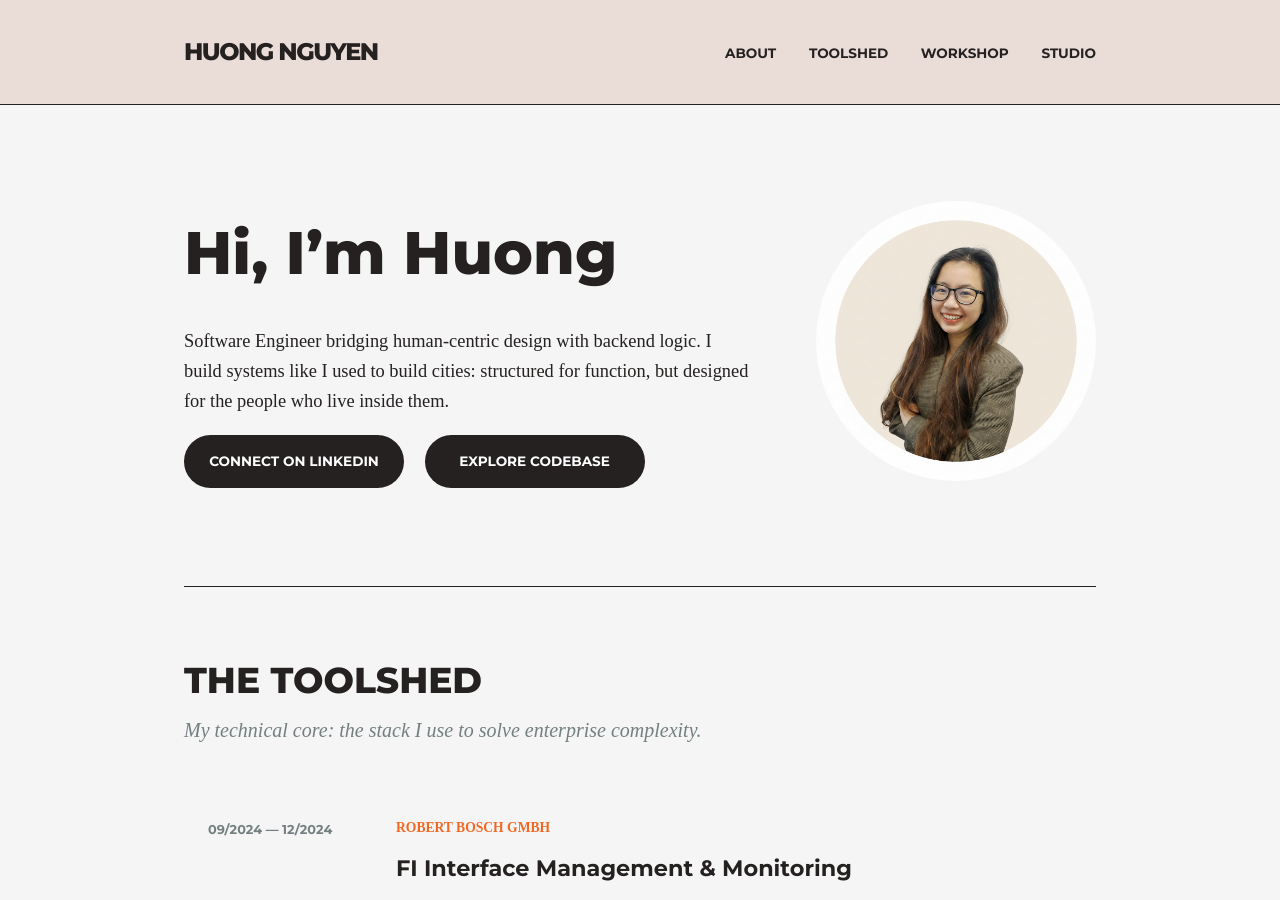
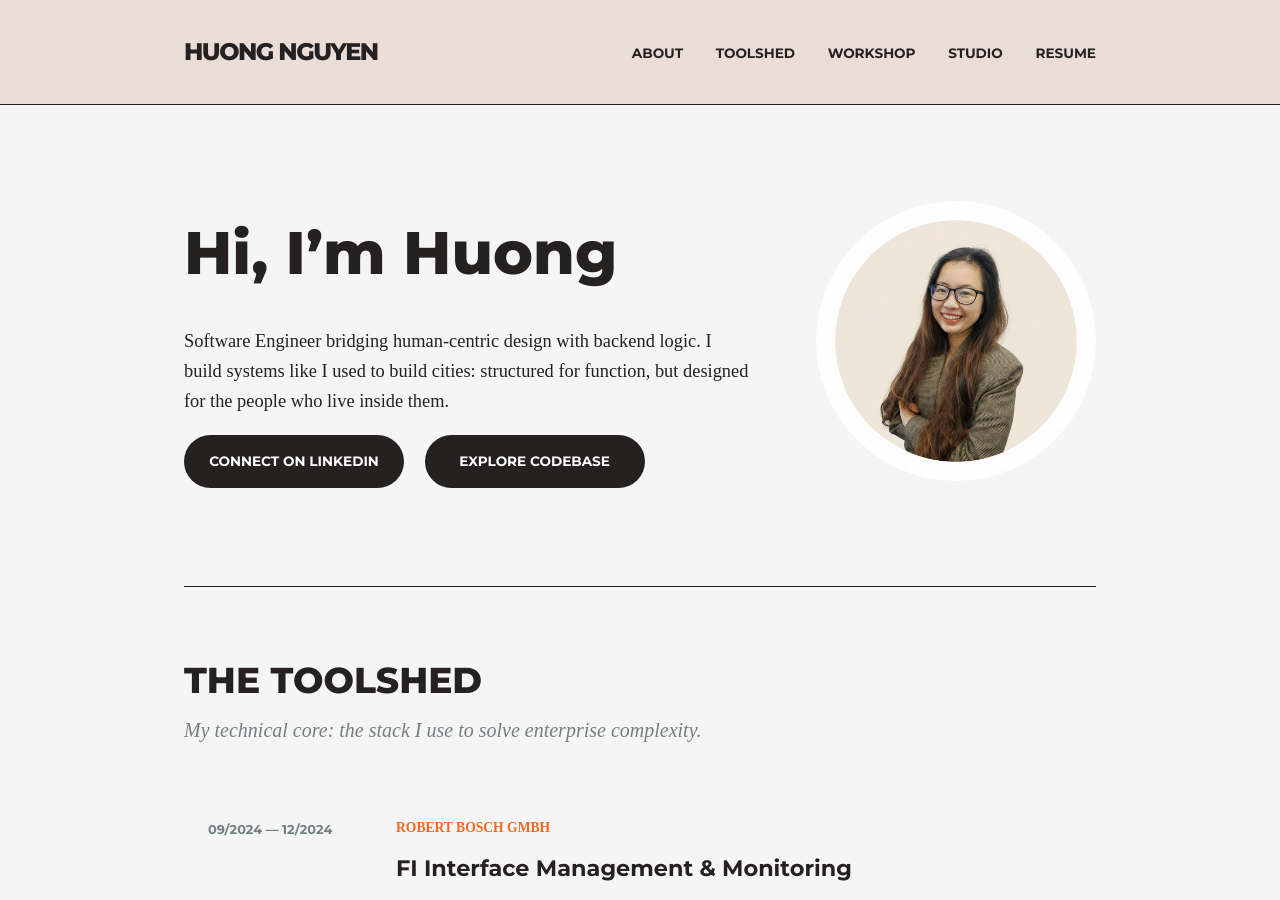
Before and after one commit to huongntn/portfolio-website, a Jekyll site: the page built from index.html, in a window 1280 px wide and 900 px high. Built offline with Jekyll 4.4.1, drawn with Linux system fonts in a browser that asks for light colours; some web fonts are replaced.

Commit message:
Update header.html

```diff
--- a/_includes/header.html
+++ b/_includes/header.html
@@ -6,7 +6,7 @@
       <a href="{{ '/#toolshed' | relative_url }}">Toolshed</a>
       <a href="{{ '/#workshop' | relative_url }}">Workshop</a>
       <a href="{{ '/#studio' | relative_url }}">Studio</a>
-
+      <a href="{{ '/assets/resume.pdf' | relative_url }}">Resume</a>
     </nav>
   </div>
 </header>
```
